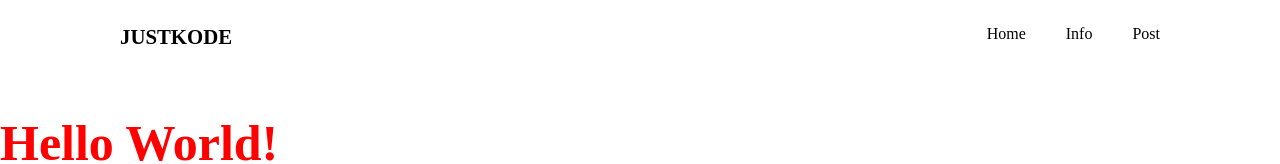
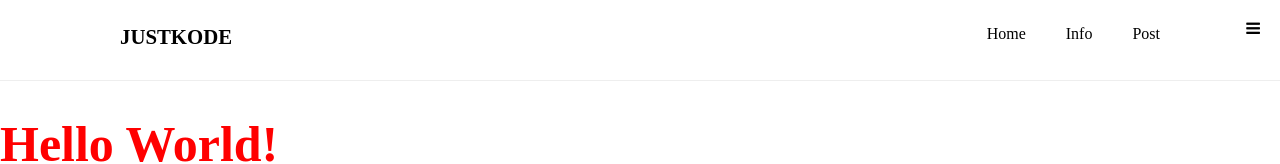
Before and after one commit to JustKode/JustKode-Blog, a Next.js app in the folder frontend/: page / in a window 1280 px wide. Shown: the top 164 px of the page. Built offline with nearby package versions, Linux system fonts and the light colour scheme.

Commit message:
feat: Header Component

```diff
--- a/frontend/components/header.tsx
+++ b/frontend/components/header.tsx
@@ -1,3 +1,4 @@
+import React, {Component} from 'react'
 import styled from 'styled-components'
 import {mainColor} from '../styles/color'
 import {phoneMaxRowSize, tabletMaxRowSize, sidePaddingSize} from '../styles/layout'
@@ -11,6 +12,37 @@ const HeaderBox = styled.div`
       width: 100%;
     }
 
+    @media (max-width: ${phoneMaxRowSize}) {
+      ul {
+        display: none;
+      }
+
+      ul.checked {
+        position: fixed;
+        top: 80px;
+        right: 0;
+        display: inline-block;
+      }
+      ul.checked li{
+        display: block;
+        width: 100px;
+        text-align: right;
+        color: white;
+        background-color: #444444;
+      }
+      ul.checked li>a{
+        padding: 0;
+        padding-right: 10px;
+      }
+      ul.checked li>a:hover{
+        color: white;
+      }
+      ul.checked li:hover{
+        color: white;
+        background-color: #888888;
+      }
+    }
+
     ul {
       float: right;
       margin: 0;
@@ -18,6 +50,7 @@ const HeaderBox = styled.div`
     }
 
     li {
+      transition: 0.4s;
       text-decoration: none;
       display: inline-block;
     }
@@ -49,16 +82,44 @@ const MainContainer = styled.div`
 `
 
 const Air = styled.div`
-  height: 80px;
+  height: 80.3px;
 `
 
-const Header = (): JSX.Element => {
+const CustomButton = styled.i`
+  position: absolute;
+  top: 0;
+  right: 0;
+  font-size: 40px;
+  margin: 20px;
+
+  @media (min-width: ${phoneMaxRowSize}) {
+    display: none;
+  }
+`
+
+interface HeaderState {
+  check: boolean
+}
+
+class Header extends Component<any, HeaderState> {
+  state: HeaderState = {
+    check: false
+  }
+
+  onToggle = () => {
+    this.setState({
+      check: !this.state.check
+    })
+  }
+
+  render() {
     return (
-        <div>
+      <div style={{borderBottom: '0.3px solid #eeeeee'}}>
           <MainContainer>
               <HeaderBox>
                 <Banner>JUSTKODE</Banner>
-                    <ul>
+                <CustomButton className="fa fa-bars" onClick={this.onToggle}></CustomButton>
+                <ul className={`${this.state.check && 'checked'}`}>
                     <li><ListElement>Home</ListElement></li>
                     <li><ListElement>Info</ListElement></li>
                     <li><ListElement>Post</ListElement></li>
@@ -69,5 +130,6 @@ const Header = (): JSX.Element => {
       </div>
     )
   }
+}
 
 export default Header
--- a/frontend/pages/_document.tsx
+++ b/frontend/pages/_document.tsx
@@ -33,6 +33,7 @@ export default class MyDocument extends Document {
         <Html>
           <Head>
             <style>{`body {margin: 0; -webkit-box-sizing: border-box; -moz-box-sizing: border-box; box-sizing: border-box;}`}</style>
+            <link rel="stylesheet" href="https://cdnjs.cloudflare.com/ajax/libs/font-awesome/4.7.0/css/font-awesome.min.css"></link>
           </Head>
           <body>
             <Main />
```
Lines whose indentation alone changed are shown as unchanged.
